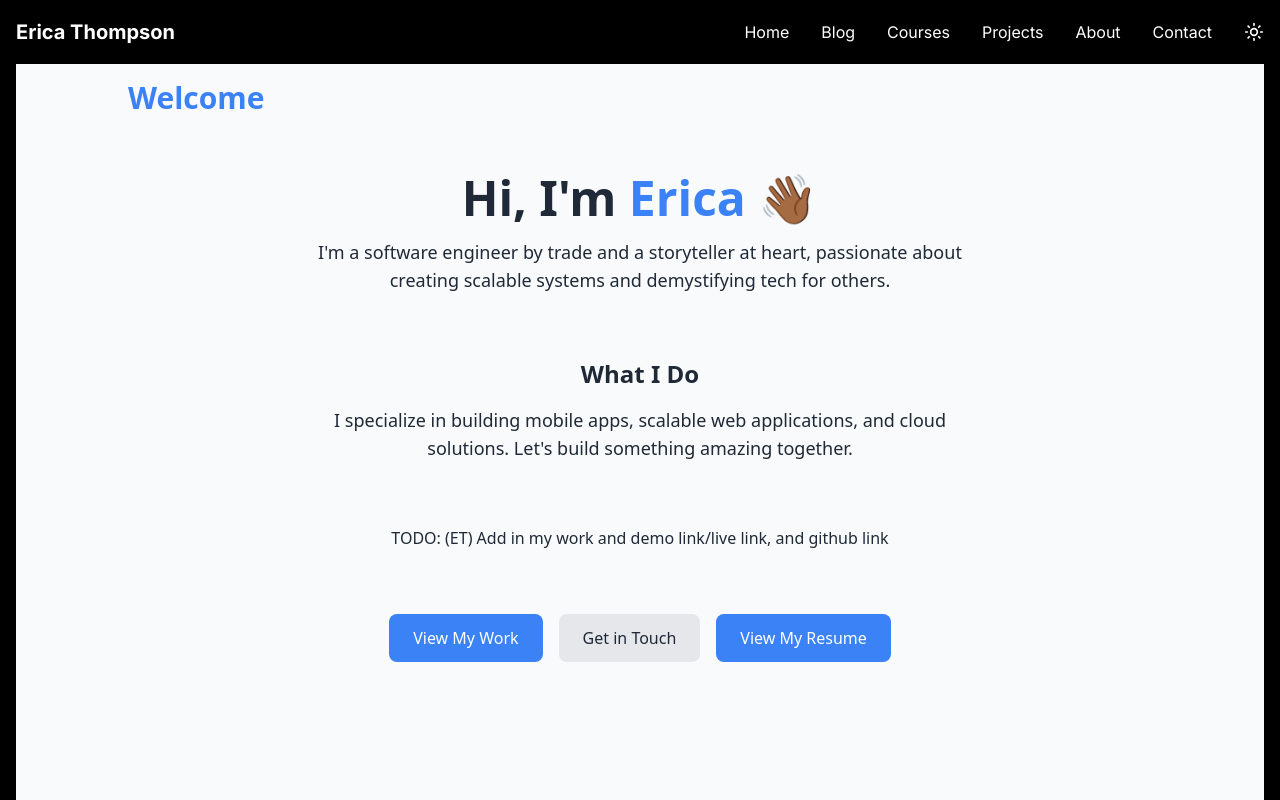
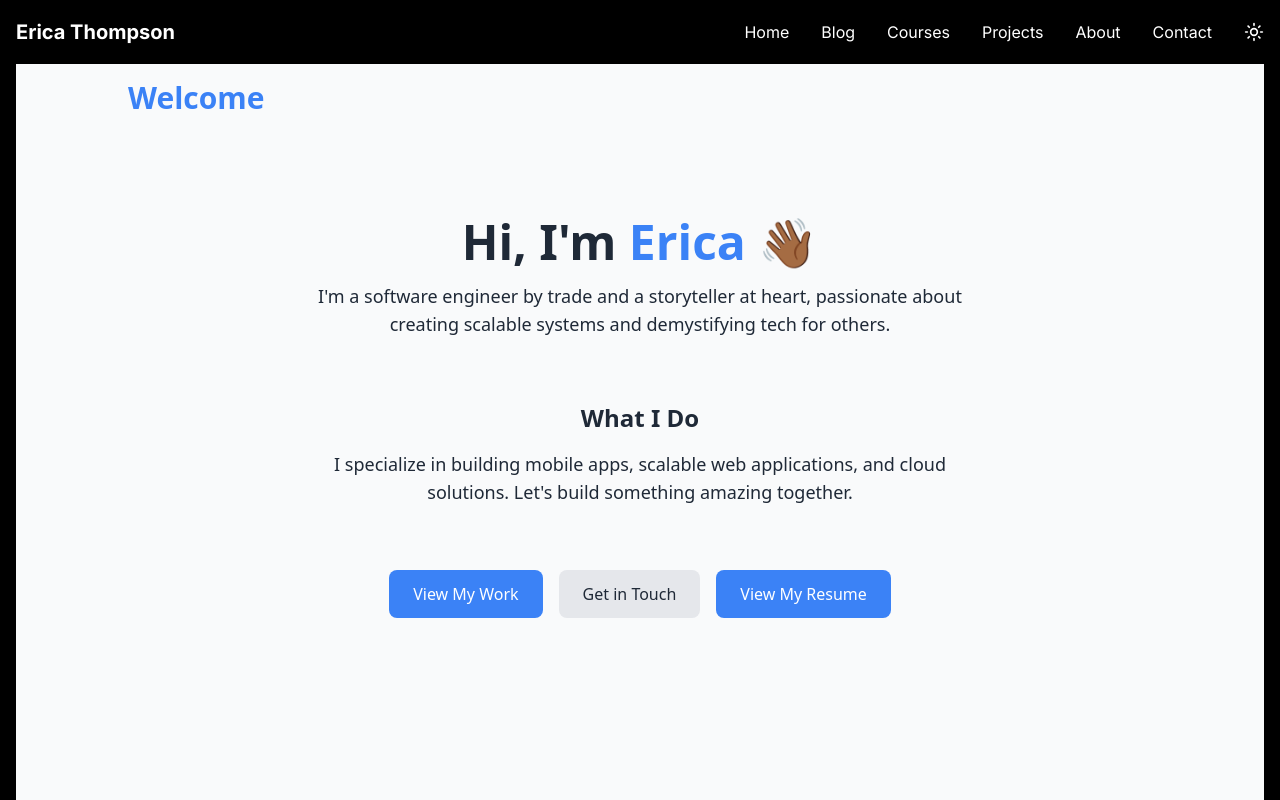
Before and after one commit to Younique98/ericathompson, a Next.js app: page / in a window 1280 px wide. Shown: the top 800 px of the page. Built offline with nearby package versions, Linux system fonts and the light colour scheme.

Commit message:
wip: fixed todo left over

```diff
--- a/src/app/page.tsx
+++ b/src/app/page.tsx
@@ -28,7 +28,7 @@ export default function Home() {
             cloud solutions. Let&apos;s build something amazing together.
           </p>
         </section>
-        TODO: (ET) Add in my work and demo link/live link, and github link
+        {/* TODO: (ET) Add in my work and demo link/live link, and github link */}
         <div className="flex gap-4">
           <a
             href="/projects"
--- a/src/app/projects/page.tsx
+++ b/src/app/projects/page.tsx
@@ -9,7 +9,7 @@ import {
 import { Button } from "@/components/ui/button";
 import Image from "next/image";
 
-//TODO: (ET) Add correct image links to projects
+// TODO: (ET) Add correct image links to projects
 //TODO: (ET) Deploy all projects to vercel and update live url
 export default function ProjectsPage() {
   const projects = [
```
